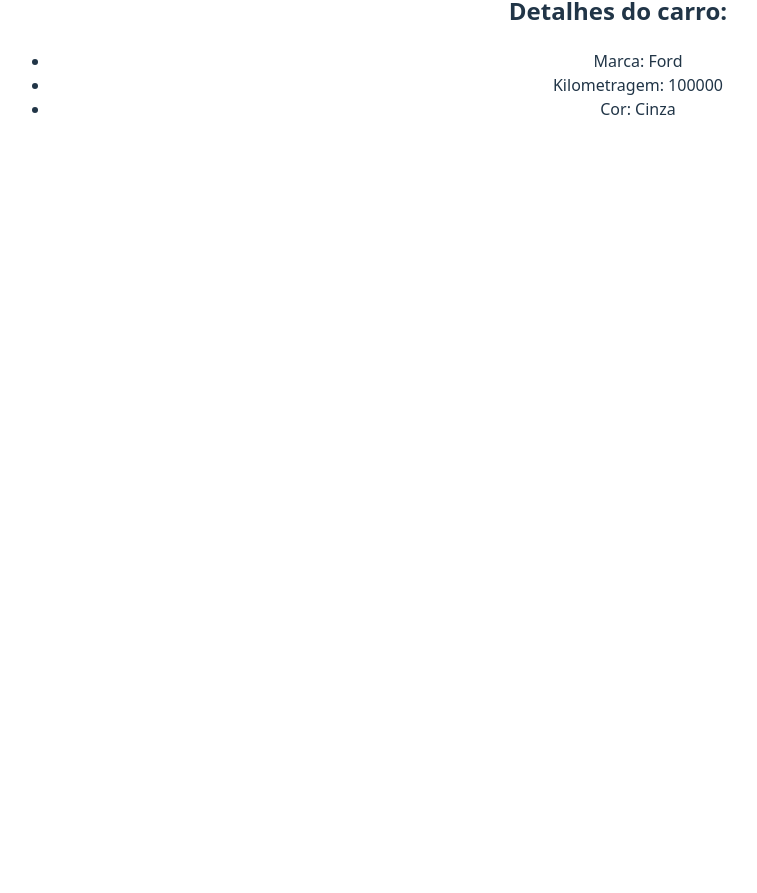
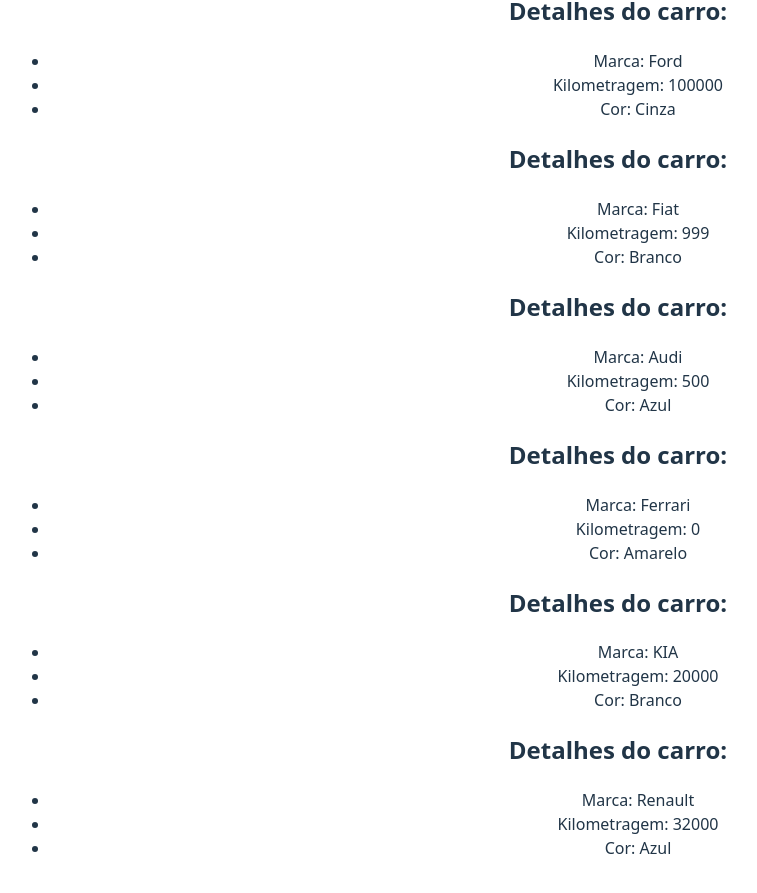
Before and after one commit to Luan0Avila/Curso_React, a React (Vite) app in the folder 3_AVANÇANDO_EM_REACT/avancando/: page / in a window 1280 px wide. Shown: the part 1718-2611 px from the top of the page, without its empty margins (22-779 px from the left). Before the commit the page ends 2387 px from the top, so only its background shows below. Built offline with nearby package versions, Linux system fonts and the light colour scheme.

Commit message:
Renderização de listas com componentes

```diff
--- a/3_AVANÇANDO_EM_REACT/avancando/src/App.jsx
+++ b/3_AVANÇANDO_EM_REACT/avancando/src/App.jsx
@@ -17,6 +17,13 @@
 
 // 9 - Desestruturando props
 import CarDetails from './components/CarDetails'
+
+// 11 - Renderização de listas com componente
+const cars = [
+  { id: 1, brand: "Ferrari", color: "Amarelo", km: 0},
+  { id: 1, brand: "KIA", color: "Branco", km: 20000},
+  { id: 1, brand: "Renault", color: "Azul", km: 32000}
+]
 
 function App() {
   const [count, setCount] = useState(0)
@@ -39,6 +46,17 @@
       <ShowUserName name="Luna"/>
       {/* 9 - Desestruturando props*/}
       <CarDetails brand="Ford" km={100000} color="Cinza"/>
+      {/* 10 - Reaproveitando componentes*/}
+      <CarDetails brand="Fiat" km={999} color="Branco"/>
+      <CarDetails brand="Audi" km={500} color="Azul"/>
+      {/* 11 - Renderização de lista com componente*/}
+      {cars.map((car) => (
+        <CarDetails
+        key={car.id}
+        brand={car.brand}
+        color={car.color}
+        km={car.km}/>
+      ))}
     </div>
   )
 }
```
